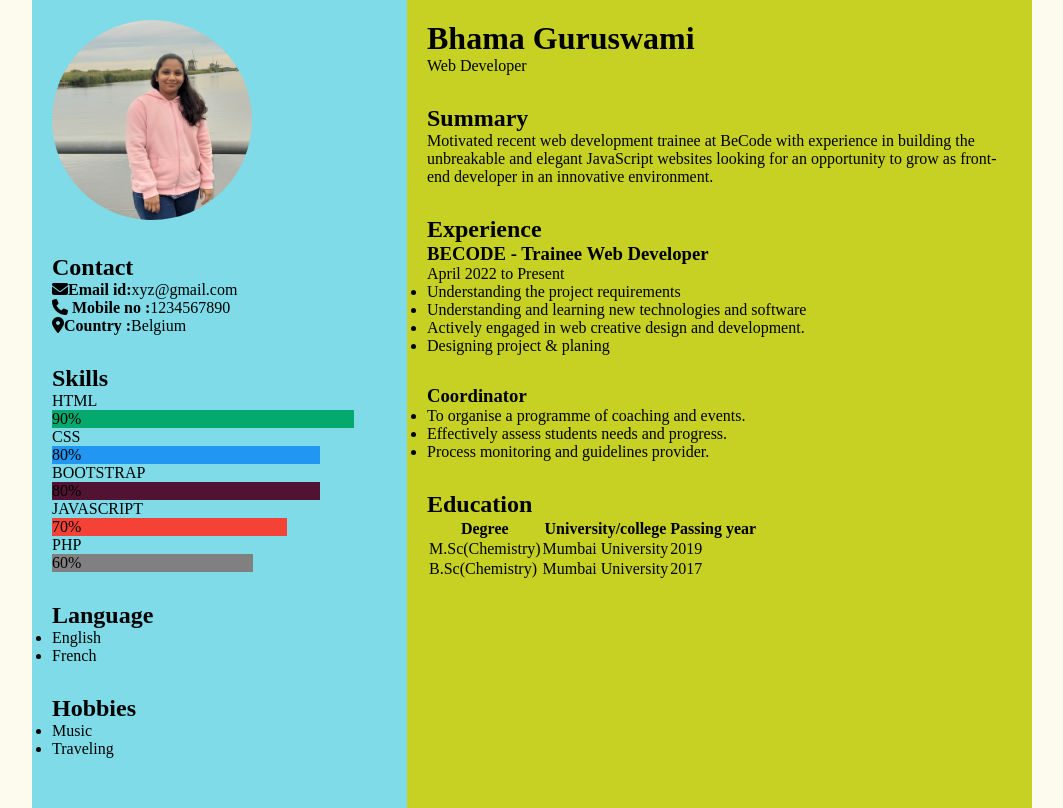
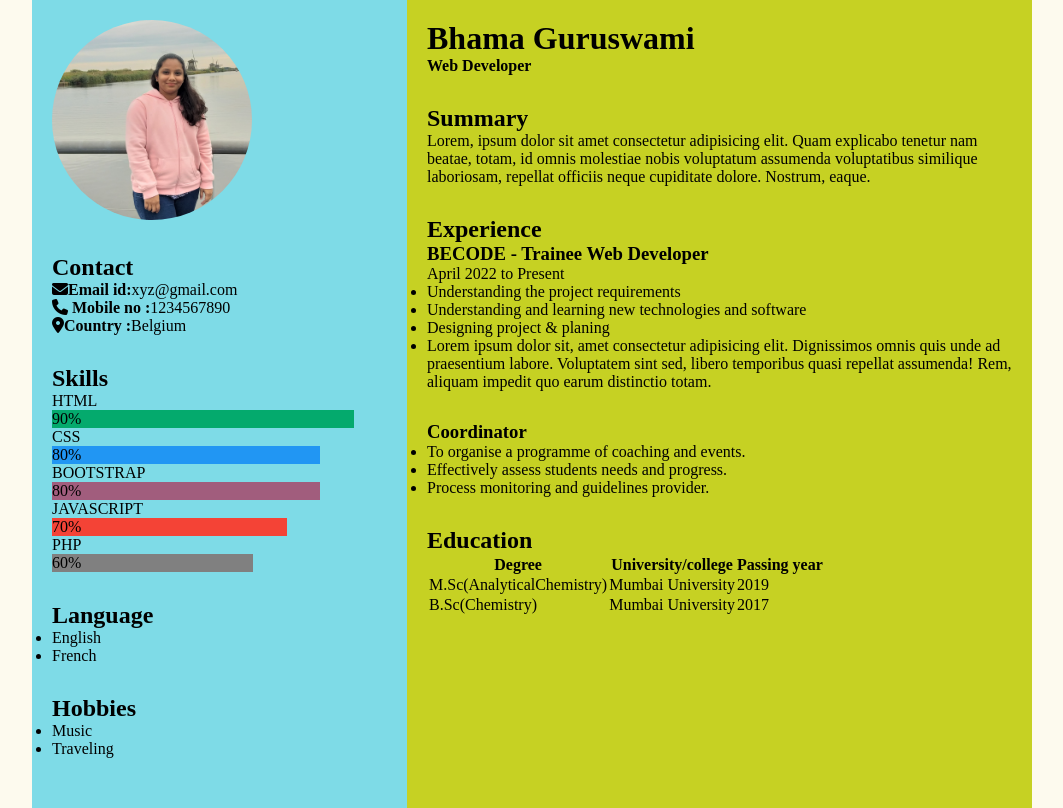
Before and after one commit to BhamaGuruswami/MY-CV, a plain HTML site: page index.html in a window 1280 px wide. Shown: the whole page, without its empty margins (108-1171 px from the left). Drawn offline with Linux system fonts and the light colour scheme.

Commit message:
info added

```diff
--- a/index.html
+++ b/index.html
@@ -1,5 +1,6 @@
 <!DOCTYPE html>
 <html lang="en">
+
 <head>
 	<meta charset="UTF-8">
 	<meta http-equiv="X-UA-Compatible" content="IE=edge">
@@ -9,6 +10,7 @@
 	<script src="https://kit.fontawesome.com/6c36406174.js" crossorigin="anonymous"></script>
 
 </head>
+
 <body>
 	<div class="full">
 		<div class="left">
@@ -73,26 +75,27 @@
 			<div class="title">
 
 
-				<p>Web Developer</p>
+				<p><b>Web Developer</b></p>
 
 			</div>
 			<div class="Summary">
 				<h2>Summary</h2>
-				<p>Motivated recent web development trainee at BeCode with experience in building the unbreakable and
-					elegant JavaScript websites looking for an opportunity to grow as front-end developer in an
-					innovative environment.
+				<p>Lorem, ipsum dolor sit amet consectetur adipisicing elit. Quam explicabo tenetur nam beatae, totam,
+					id omnis molestiae nobis voluptatum assumenda voluptatibus similique laboriosam, repellat officiis
+					neque cupiditate dolore. Nostrum, eaque.
 				</p>
 			</div>
 			<div class="Experience">
 				<h2>Experience</h2>
 				<h3>BECODE - Trainee Web Developer</h3>
-			     <p>April 2022 to Present</p>
+				<p>April 2022 to Present</p>
 				<ul>
 					<li>Understanding the project requirements</li>
 					<li>Understanding and learning new technologies and software</li>
-					<li>Actively engaged in web creative
-						design and development.</li>
 					<li>Designing project & planing</li>
+					<li>Lorem ipsum dolor sit, amet consectetur adipisicing elit. Dignissimos omnis quis unde ad
+						praesentium labore. Voluptatem sint sed, libero temporibus quasi repellat assumenda! Rem,
+						aliquam impedit quo earum distinctio totam.</li>
 				</ul>
 			</div>
 			<div class="Experience">
@@ -114,7 +117,7 @@
 						<th>Passing year </th>
 					</tr>
 					<tr>
-						<td>M.Sc(Chemistry)</td>
+						<td>M.Sc(AnalyticalChemistry)</td>
 						<td>Mumbai University</td>
 						<td>2019</td>
 					</tr>
@@ -129,4 +132,5 @@
 		</div>
 	</div>
 </body>
+
 </html>
--- a/style.css
+++ b/style.css
@@ -42,6 +42,6 @@ body {
 }
 .html {width: 90%; background-color: #04AA6D;}
 .css {width: 80%; background-color: #2196F3;}
-.BOOTSTRAP {width: 80%; background-color: #521231;}
+.BOOTSTRAP {width: 80%; background-color: #a15d7d;}
 .js {width: 70%; background-color: #f44336;}
 .php {width: 60%; background-color: #808080;}
```
